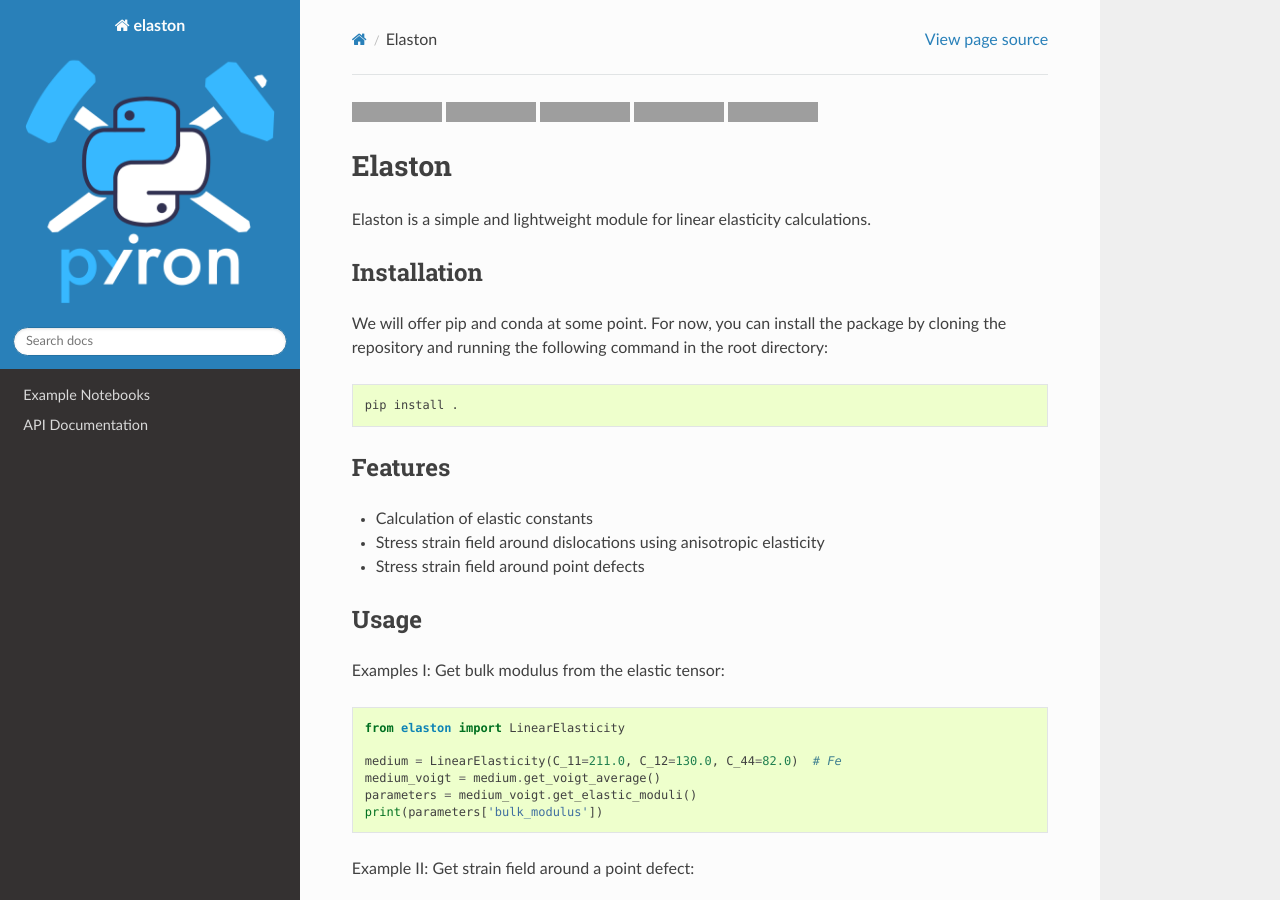
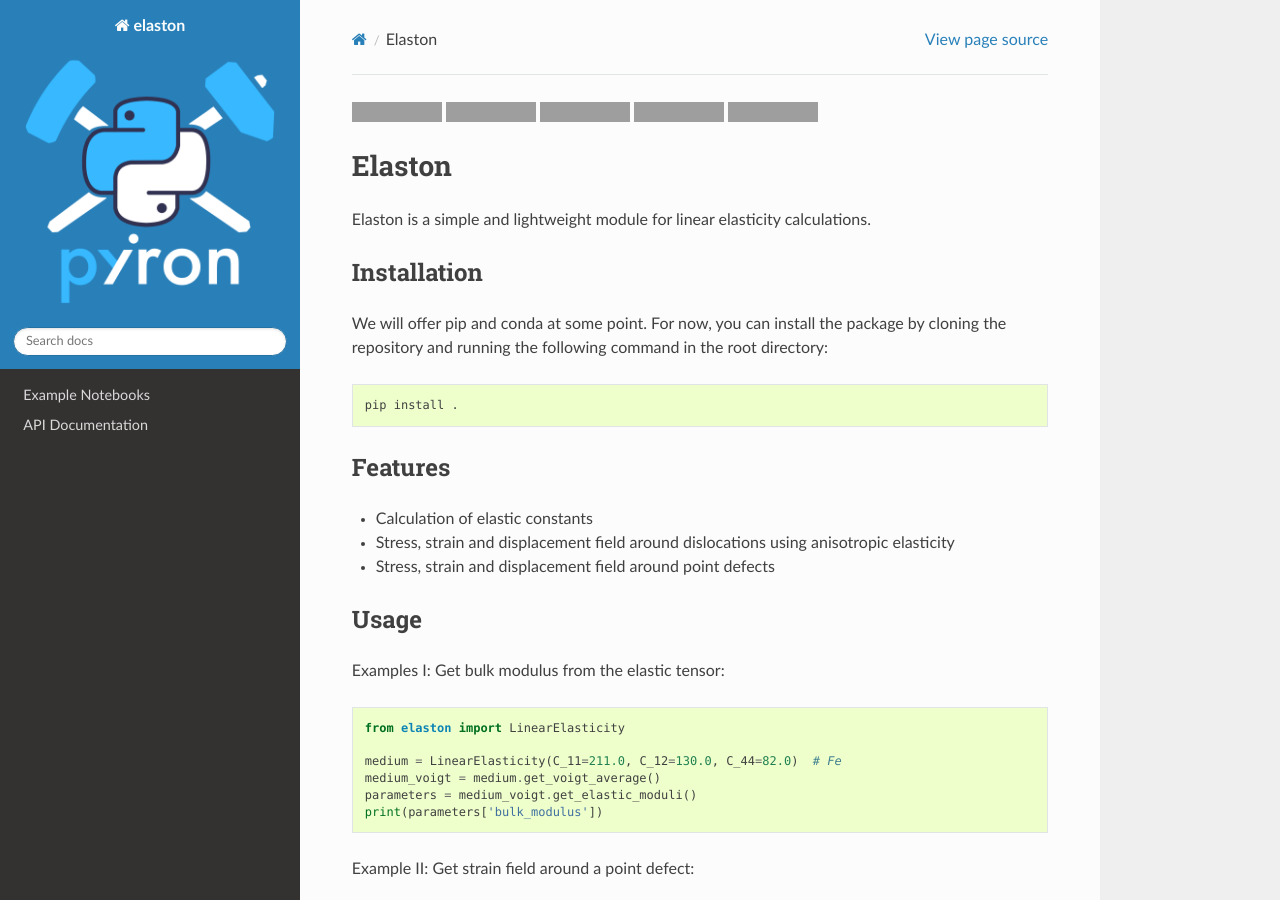
Before and after one commit to pyiron/elaston, a Sphinx documentation site: the page built from docs/README.md, in a window 1280 px wide and 900 px high, cut to the strip 0-900 px from the top of the window. Built offline with Sphinx 7.4.7 and the Read the Docs theme 3.1.0, drawn with Linux system fonts in a browser that asks for light colours; grey boxes are pictures that could not be loaded.

Commit message:
Make a meaningless change

```diff
--- a/docs/README.md
+++ b/docs/README.md
@@ -19,8 +19,8 @@ pip install .
 ## Features
 
 - Calculation of elastic constants
-- Stress strain field around dislocations using anisotropic elasticity
-- Stress strain field around point defects
+- Stress, strain and displacement field around dislocations using anisotropic elasticity
+- Stress, strain and displacement field around point defects
 
 
 ## Usage
```
